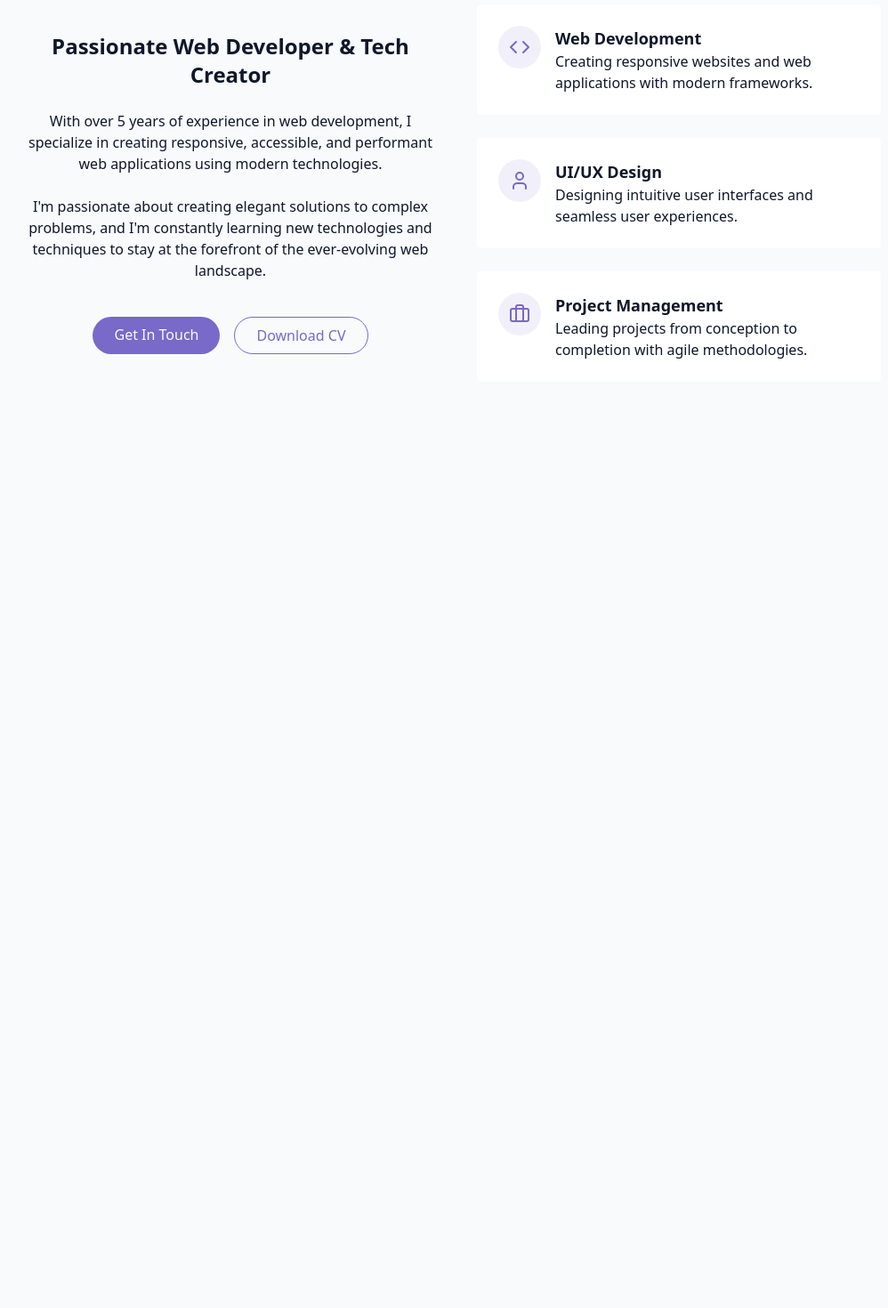
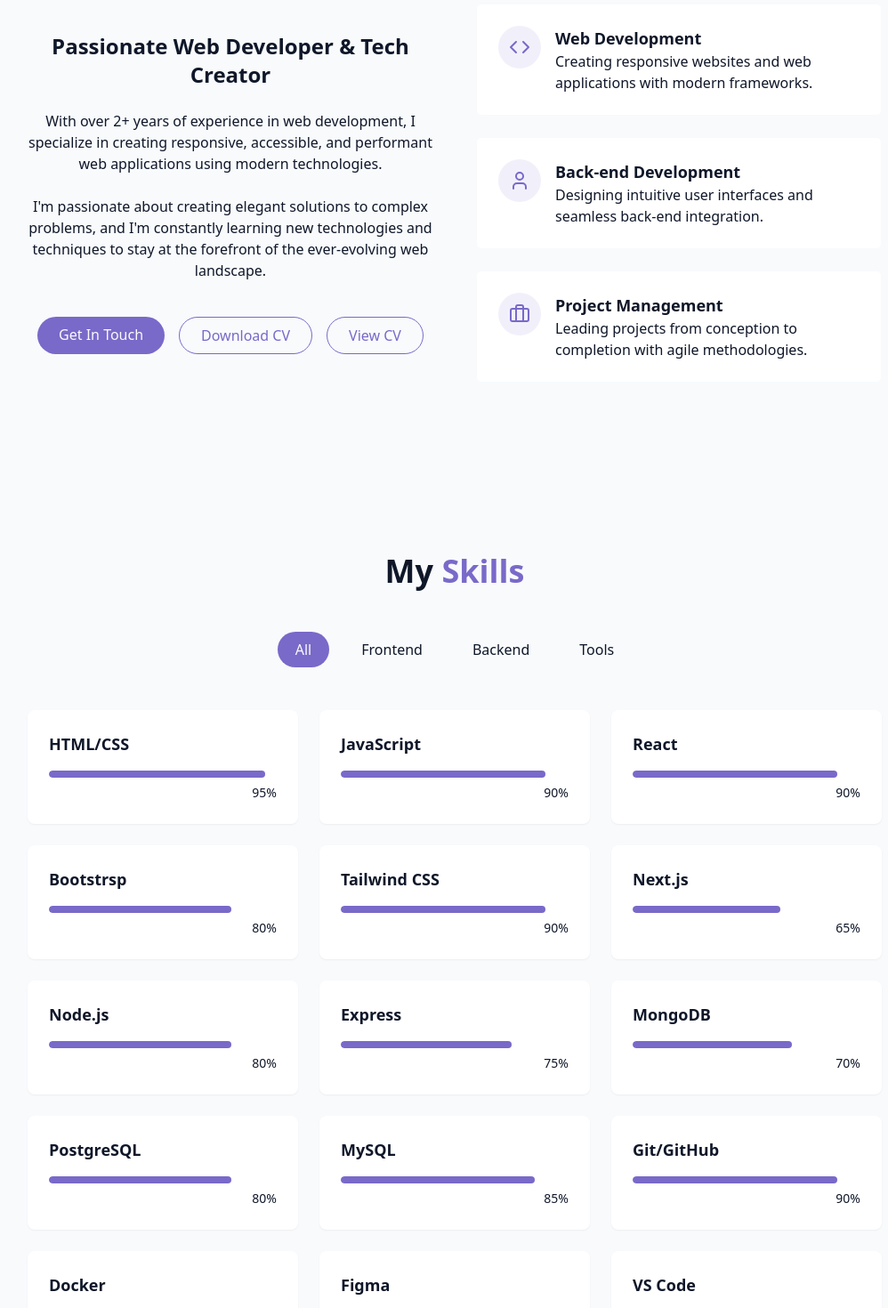
Before and after one commit to ahmeddin12/portfolio, a React (Vite) app: page / in a window 1280 px wide. Shown: the part 980-2450 px from the top of the page at 89% size, without its empty margins (129-1127 px from the left). Before the commit the page ends 1506 px from the top, so only its background shows below. Built offline with nearby package versions, Linux system fonts and the light colour scheme.

Commit message:
Refactor code structure for improved readability and maintainability

```diff
--- a/src/components/AboutSection.jsx
+++ b/src/components/AboutSection.jsx
@@ -16,7 +16,7 @@ export const AboutSection = () => {
             </h3>
 
             <p className="text-muted-foreground">
-              With over 5 years of experience in web development, I specialize
+              With over 2+ years of experience in web development, I specialize
               in creating responsive, accessible, and performant web
               applications using modern technologies.
             </p>
@@ -35,10 +35,19 @@ export const AboutSection = () => {
               </a>
 
               <a
-                href=""
+                href="/Ahmed's_CV.pdf"
+                download
                 className="px-6 py-2 rounded-full border border-primary text-primary hover:bg-primary/10 transition-colors duration-300"
               >
                 Download CV
+              </a>
+              <a
+                href="/Ahmed's_CV.pdf"
+                target="_blank"
+                rel="noopener noreferrer"
+                className="px-6 py-2 rounded-full border border-primary text-primary hover:bg-primary/10 transition-colors duration-300"
+              >
+                View CV
               </a>
             </div>
           </div>
@@ -64,10 +73,12 @@ export const AboutSection = () => {
                   <User className="h-6 w-6 text-primary" />
                 </div>
                 <div className="text-left">
-                  <h4 className="font-semibold text-lg">UI/UX Design</h4>
+                  <h4 className="font-semibold text-lg">
+                    Back-end Development
+                  </h4>
                   <p className="text-muted-foreground">
-                    Designing intuitive user interfaces and seamless user
-                    experiences.
+                    Designing intuitive user interfaces and seamless back-end
+                    integration.
                   </p>
                 </div>
               </div>
--- a/src/components/ContactSection.jsx
+++ b/src/components/ContactSection.jsx
@@ -56,10 +56,10 @@ export const ContactSection = () => {
                 <div>
                   <h4 className="font-medium"> Email</h4>
                   <a
-                    href="mailto:hello@gmail.com"
+                    href="mailto:ahmed01.dev@gmail.com"
                     className="text-muted-foreground hover:text-primary transition-colors"
                   >
-                    hello@gmail.com
+                    ahmed01.dev@gmail.com
                   </a>
                 </div>
               </div>
@@ -70,10 +70,10 @@ export const ContactSection = () => {
                 <div>
                   <h4 className="font-medium"> Phone</h4>
                   <a
-                    href="tel:+11234567890"
+                    href="tel:+251982807465"
                     className="text-muted-foreground hover:text-primary transition-colors"
                   >
-                    +1 (123) 456-7890
+                    +251 982 807 465
                   </a>
                 </div>
               </div>
@@ -84,7 +84,7 @@ export const ContactSection = () => {
                 <div>
                   <h4 className="font-medium"> Location</h4>
                   <a className="text-muted-foreground hover:text-primary transition-colors">
-                    Vancouver, BC, Canada
+                    Addis Ababa, Ethiopia
                   </a>
                 </div>
               </div>
@@ -93,7 +93,7 @@ export const ContactSection = () => {
             <div className="pt-8">
               <h4 className="font-medium mb-4"> Connect With Me</h4>
               <div className="flex space-x-4 justify-center">
-                <a href="#" target="_blank">
+                <a href="https://www.linkedin/in/ahmeddin12" target="_blank">
                   <Linkedin />
                 </a>
                 <a href="#" target="_blank">
@@ -148,7 +148,7 @@ export const ContactSection = () => {
                   name="email"
                   required
                   className="w-full px-4 py-3 rounded-md border border-input bg-background focus:outline-hidden foucs:ring-2 focus:ring-primary"
-                  placeholder="john@gmail.com"
+                  placeholder="your@gmail.com"
                 />
               </div>
 
--- a/src/components/Footer.jsx
+++ b/src/components/Footer.jsx
@@ -6,7 +6,7 @@ export const Footer = () => {
       {" "}
       <p className="text-sm text-muted-foreground">
         {" "}
-        &copy; {new Date().getFullYear()} Pedrotech.co. All rights reserved.
+        &copy; {new Date().getFullYear()} amudi.co. All rights reserved.
       </p>
       <a
         href="#hero"
--- a/src/components/HeroSection.jsx
+++ b/src/components/HeroSection.jsx
@@ -12,11 +12,11 @@ export const HeroSection = () => {
             <span className="opacity-0 animate-fade-in"> Hi, I'm</span>
             <span className="text-primary opacity-0 animate-fade-in-delay-1">
               {" "}
-              Pedro
+              Ahmed
             </span>
             <span className="text-gradient ml-2 opacity-0 animate-fade-in-delay-2">
               {" "}
-              Machado
+              Mahmud
             </span>
           </h1>
 
--- a/src/components/Navbar.jsx
+++ b/src/components/Navbar.jsx
@@ -35,8 +35,7 @@ export const Navbar = () => {
           href="#hero"
         >
           <span className="relative z-10">
-            <span className="text-glow text-foreground"> PedroTech </span>{" "}
-            Portfolio
+            <span className="text-glow text-foreground"> Ahmed </span> Portfolio
           </span>
         </a>
 
--- a/src/components/ProjectsSection.jsx
+++ b/src/components/ProjectsSection.jsx
@@ -3,28 +3,28 @@ import { ArrowRight, ExternalLink, Github } from "lucide-react";
 const projects = [
   {
     id: 1,
-    title: "SaaS Landing Page",
-    description: "A beautiful landing page app using React and Tailwind.",
+    title: "Restoran ",
+    description: "Restaurant Management System (Laravel, MySQL, Bootstrap)",
     image: "/projects/project1.png",
-    tags: ["React", "TailwindCSS", "Supabase"],
+    tags: ["Laravel", "MySQL", "Bootstrap"],
     demoUrl: "#",
     githubUrl: "#",
   },
   {
     id: 2,
-    title: "Orbit Analytics Dashboard",
+    title: "E-Commerce Web Application (React, Node.js)",
     description:
-      "Interactive analytics dashboard with data visualization and filtering capabilities.",
+      "Built a fully functional e-commerce platform with product listings, shopping cart, and checkout flow",
     image: "/projects/project2.png",
-    tags: ["TypeScript", "D3.js", "Next.js"],
+    tags: ["React", "Node.js"],
     demoUrl: "#",
     githubUrl: "#",
   },
   {
     id: 3,
-    title: "E-commerce Platform",
+    title: "Record Management System",
     description:
-      "Full-featured e-commerce platform with user authentication and payment processing.",
+      "A digital system to replace manual record-keeping and improve document accessibility and security",
     image: "/projects/project3.png",
     tags: ["React", "Node.js", "Stripe"],
     demoUrl: "#",
@@ -100,7 +100,7 @@ export const ProjectsSection = () => {
           <a
             className="cosmic-button w-fit flex items-center mx-auto gap-2"
             target="_blank"
-            href="https://github.com/machadop1407"
+            href="https://github.com/ahmeddin12"
           >
             Check My Github <ArrowRight size={16} />
           </a>
--- a/src/components/SkillsSection.jsx
+++ b/src/components/SkillsSection.jsx
@@ -6,16 +6,16 @@ const skills = [
   { name: "HTML/CSS", level: 95, category: "frontend" },
   { name: "JavaScript", level: 90, category: "frontend" },
   { name: "React", level: 90, category: "frontend" },
-  { name: "TypeScript", level: 85, category: "frontend" },
+  { name: "Bootstrsp", level: 80, category: "frontend" },
   { name: "Tailwind CSS", level: 90, category: "frontend" },
-  { name: "Next.js", level: 80, category: "frontend" },
+  { name: "Next.js", level: 65, category: "frontend" },
 
   // Backend
   { name: "Node.js", level: 80, category: "backend" },
   { name: "Express", level: 75, category: "backend" },
   { name: "MongoDB", level: 70, category: "backend" },
-  { name: "PostgreSQL", level: 65, category: "backend" },
-  { name: "GraphQL", level: 60, category: "backend" },
+  { name: "PostgreSQL", level: 80, category: "backend" },
+  { name: "MySQL", level: 85, category: "backend" },
 
   // Tools
   { name: "Git/GitHub", level: 90, category: "tools" },
--- a/src/pages/Home.jsx
+++ b/src/pages/Home.jsx
@@ -1,8 +1,12 @@
+import { Navbar } from "../components/Navbar";
 import { ThemeToggle } from "../components/ThemeToggle";
-import { StarBackground } from "../components/StarBackground";
-import { Navbar } from "../components/Navbar";
+import { StarBackground } from "@/components/StarBackground";
 import { HeroSection } from "../components/HeroSection";
-import { AboutSection } from "../components/AboutSection.jsx";
+import { AboutSection } from "../components/AboutSection";
+import { SkillsSection } from "../components/SkillsSection";
+import { ProjectsSection } from "../components/ProjectsSection";
+import { ContactSection } from "../components/ContactSection";
+import { Footer } from "../components/Footer";
 export const Home = () => {
   return (
     <div>
@@ -13,6 +17,9 @@ export const Home = () => {
       <main>
         <HeroSection />
         <AboutSection />
+        <SkillsSection />
+        <ProjectsSection />
+        <ContactSection />
       </main>
     </div>
   );
```
Also changed, not shown: 1 other file (tests, documents, lock files or other folders).
